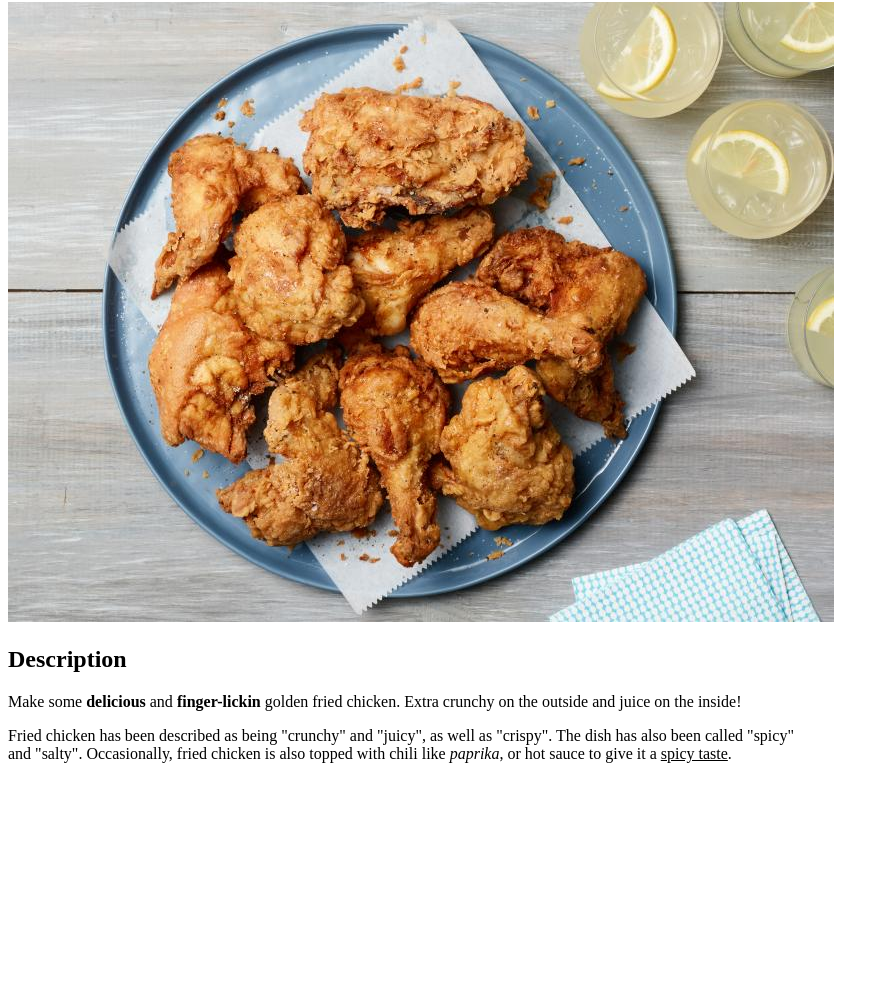
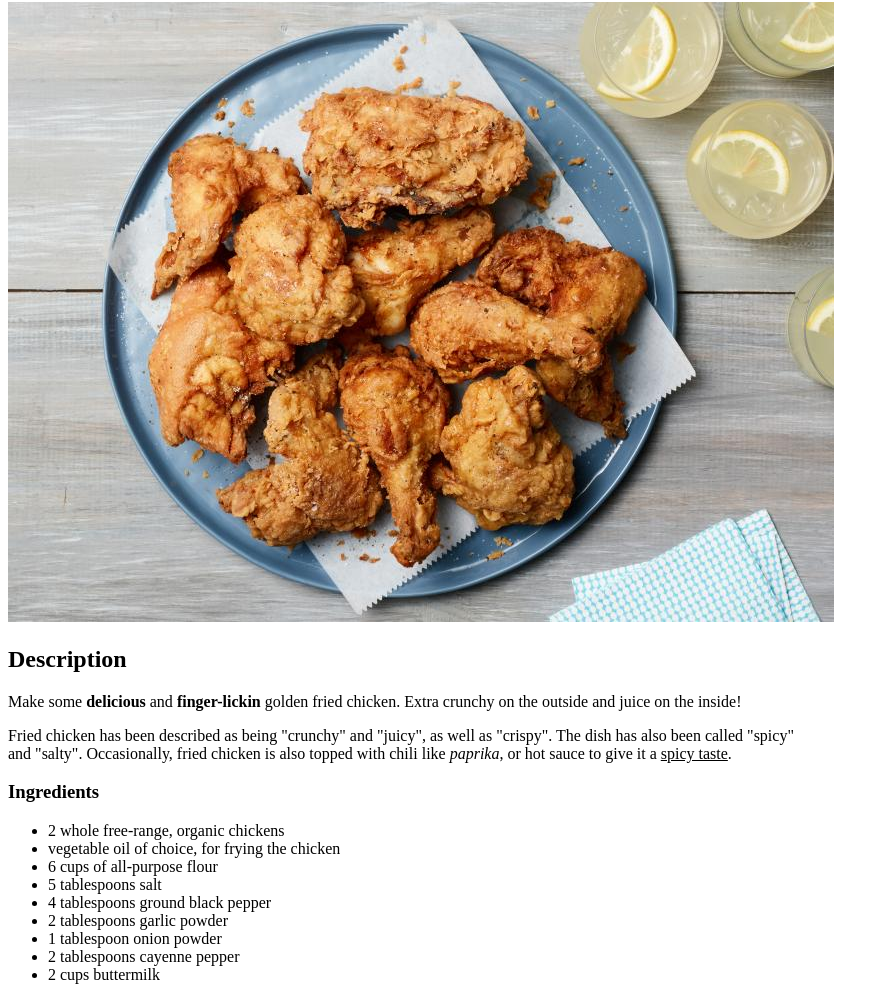
Before and after one commit to mohamedabdalla2/odin-recipes, a plain HTML site: page recipes/fried-chicken.html in a window 1280 px wide. Shown: the part 78-1078 px from the top of the page, without its empty margins (0-889 px from the left). Before the commit the page ends 857 px from the top, so only its background shows below. Drawn offline with Linux system fonts and the light colour scheme.

Commit message:
Add unordered ingredient list

```diff
--- a/recipes/fried-chicken.html
+++ b/recipes/fried-chicken.html
@@ -8,9 +8,21 @@
         <h1>Fried Chicken</h1>
         <img src="../images/chicken.jpeg">
         <h2>Description</h2>
-        <p>Make some <b>delicious</b> and <b>finger-lickin</b> golden fried chicken. Extra crunchy on the outside and juice on the inside!</p>
-        <p>Fried chicken has been described as being "crunchy" and "juicy", as well as "crispy". The dish has also been called "spicy"<br>
+            <p>Make some <b>delicious</b> and <b>finger-lickin</b> golden fried chicken. Extra crunchy on the outside and juice on the inside!</p>
+            <p>Fried chicken has been described as being "crunchy" and "juicy", as well as "crispy". The dish has also been called "spicy"<br>
            and "salty". Occasionally, fried chicken is also topped with chili like <i>paprika</i>, or hot sauce to give it a <ins>spicy taste</ins>.</p>
+        <h3>Ingredients</h3>
+          <ul>
+            <li>2 whole free-range, organic chickens</li>
+            <li>vegetable oil of choice, for frying the chicken</li>
+            <li>6 cups of all-purpose flour</li>
+            <li>5 tablespoons salt</li>
+            <li>4 tablespoons ground black pepper</li>
+            <li>2 tablespoons garlic powder</li>
+            <li>1 tablespoon onion powder</li>
+            <li>2 tablespoons cayenne pepper</li>
+            <li>2 cups buttermilk</li>
+          </ul>
 
     </body>
 
```
